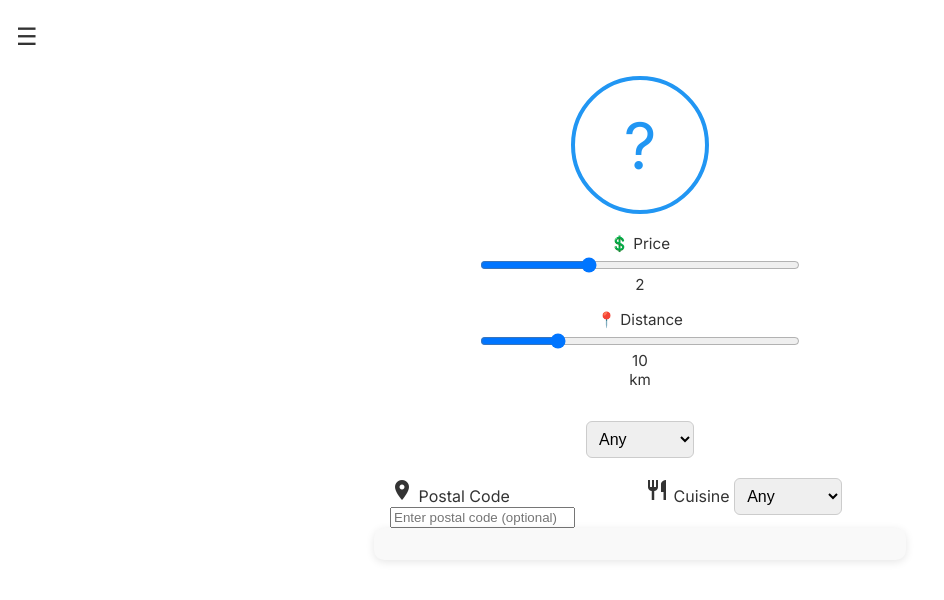
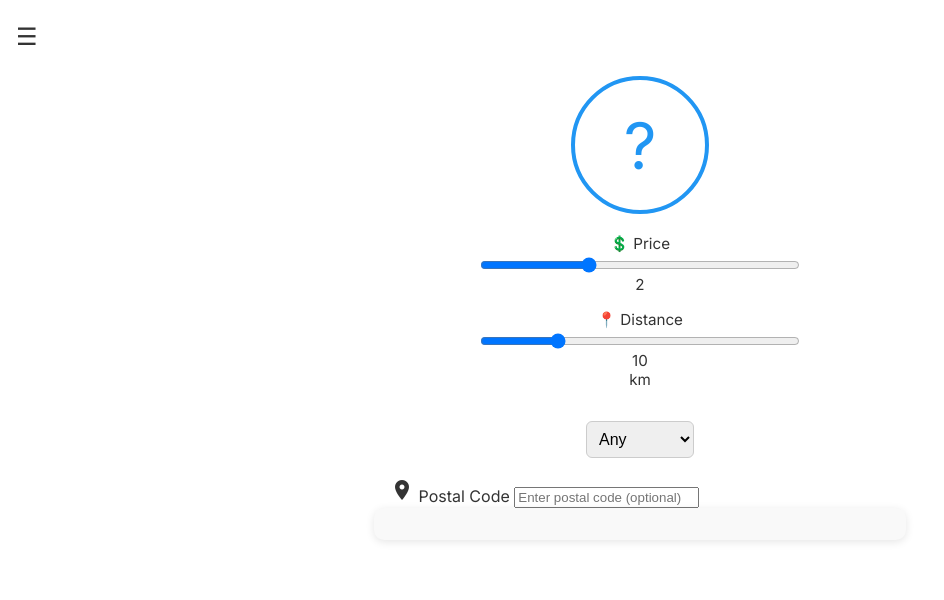
Before and after one commit to hardipsinghk/restaurant-recommender, a website: page index.html in a window 1280 px wide. Shown: the whole page, without its empty margins (0-944 px from the left). Drawn offline with Linux system fonts and the light colour scheme.

Commit message:
Remove duplicate Cuisine dropdown

```diff
--- a/index.html
+++ b/index.html
@@ -54,20 +54,7 @@
     <input type="text" id="postal" placeholder="Enter postal code (optional)">
   </label>
 
-  <label><span class="material-icons">restaurant</span> Cuisine
-    <select id="cuisine">
-      <option value="">Any</option>
-      <option value="italian">Italian</option>
-      <option value="indian">Indian</option>
-      <option value="chinese">Chinese</option>
-      <option value="mexican">Mexican</option>
-      <option value="japanese">Japanese</option>
-      <option value="thai">Thai</option>
-      <option value="vegan">Vegan</option>
-      <option value="dessert">Dessert</option>
-    </select>
-  </label>
-</div>
+  </div>
 
 
       <div id="result" class="result-card"></div>
```
